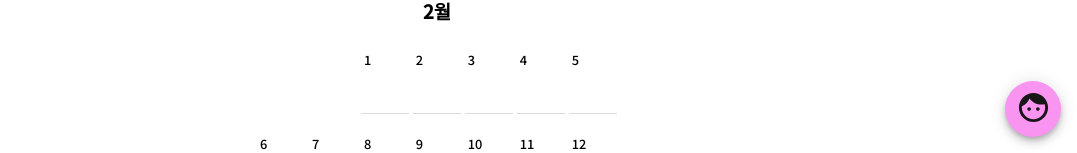
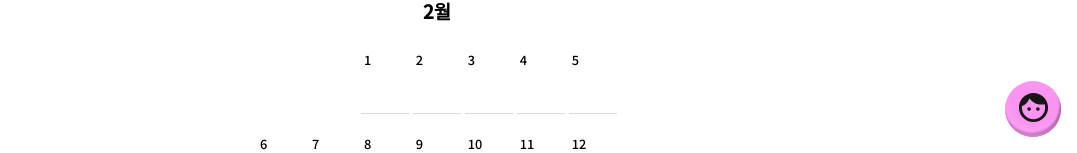
Before and after one commit to rkskekzzz/timong, a React (Create React App) app in the folder frontend/: page / in a window 1280 px wide. Shown: the part 647-800 px from the top of the page, without its empty margins (203-1280 px from the left). Built offline with nearby package versions, Linux system fonts and the light colour scheme.

Commit message:
Feat : Styling

```diff
--- a/frontend/src/Components/Header/Header.styled.ts
+++ b/frontend/src/Components/Header/Header.styled.ts
@@ -11,6 +11,7 @@ const Header = styled.div<{ isPinned: boolean; bgcolor: string }>`
   display: flex;
   box-shadow: rgb(0 0 0 / 20%) 0px 2px 4px -1px,
     rgb(0 0 0 / 14%) 0px 4px 5px 0px, rgb(0 0 0 / 12%) 0px 1px 10px 0px;
+
   background: ${(props) => props.bgcolor || '#f2f2f2'};
   ${(props) => {
     if (!props.isPinned)
--- a/frontend/src/Components/Switch/Switch.styled.ts
+++ b/frontend/src/Components/Switch/Switch.styled.ts
@@ -37,8 +37,8 @@ const SwitchSelected = styled.div<{ isChecked: boolean }>`
   border-radius: 50px;
   position: absolute;
   background: #f995f0b8;
-  box-shadow: inset 0px 2px 1px -1px #f995f0b8, inset 0px 1px 1px 0px #f995f0a8,
-    inset 0px 1px 3px 0px #f995f098;
+  box-shadow: inset 1px 4px 10px -5px #ff5bf0b8,
+    inset -1px 3px 2px 0px #5c0e55a8;
   ${(props) => {
     if (!props.isChecked)
       return `
--- a/frontend/src/Components/Users/Users.styled.tsx
+++ b/frontend/src/Components/Users/Users.styled.tsx
@@ -9,7 +9,7 @@ const Temp = styled.div<{ isShow: boolean }>`
   flex-direction: column-reverse;
 `;
 
-const DialButton = styled.button`
+const DialButton = styled.button<{ isShow: boolean }>`
   position: fixed;
   bottom: 16px;
   right: 16px;
@@ -18,8 +18,20 @@ const DialButton = styled.button`
   background: #f995f0;
   border-radius: 50%;
   border: 0px solid black;
-  box-shadow: 0px 3px 5px -1px rgb(0 0 0 / 20%),
-    0px 6px 10px 0px rgb(0 0 0 / 14%), 0px 1px 18px 0px rgb(0 0 0 / 12%);
+  ${(props) => {
+    if (!props.isShow)
+      return `
+      box-shadow: inset 1px -8px 10px -3px #ffb6f8b8,
+      inset -1px -4px 2px 0px #5c0e55a8;
+      transition: box-shadow 500ms ease-in-out 0ms;
+    `;
+    else
+      return `
+      box-shadow: inset 1px 8px 10px -5px #ffb6f8b8,
+      inset -1px 4px 2px 0px #5c0e55a8;
+      transition: box-shadow 500ms ease-in-out 0ms;
+      `;
+  }};
 `;
 
 const DialBox = styled.div<{ isShow: boolean }>`
@@ -138,8 +150,26 @@ const DialRowProfile = styled.button<{ isShow: boolean }>`
   }};
 `;
 
+const SelectedUserSpan = styled.span<{ bgcolor: string }>`
+  position: fixed;
+  height: calc(24px - 0.2rem);
+  margin: 16px 0;
+  bottom: 16px;
+  left: 16px;
+  background: ${(props) => `${props.bgcolor || '#000000'}bb`};
+  color: white;
+  border-radius: 50px;
+  font-size: 0.8rem;
+  padding: 0.1rem 0.7rem;
+  box-shadow: ${(props) => `inset 1px 8px 10px -5px ${
+    props.bgcolor || '#000000'
+  }b8,
+    inset -1px 4px 2px 0px ${props.bgcolor || '#000000'}a8`};
+`;
+
 const Styled = {
   Temp,
+  SelectedUserSpan,
   DialBox,
   DialRow,
   DialButton,
--- a/frontend/src/Components/Users/Users.tsx
+++ b/frontend/src/Components/Users/Users.tsx
@@ -6,6 +6,7 @@ import { globalSelectedUser } from '../../Interface/UserType';
 import Backdrop from '@mui/material/Backdrop';
 import ClickAwayListener from '@mui/material/ClickAwayListener';
 import DeleteForeverRoundedIcon from '@mui/icons-material/DeleteForeverRounded';
+import FaceRetouchingOffIcon from '@mui/icons-material/FaceRetouchingOff';
 import CloseRoundedIcon from '@mui/icons-material/CloseRounded';
 import FaceIcon from '@mui/icons-material/Face';
 import { UserContext } from 'src/App';
@@ -125,13 +126,17 @@ const Users = () => {
   useEffect(() => {
     globalSelectedUser.user = selectedUser;
     globalSelectedUser.valid = isChecked;
-    console.log(globalSelectedUser.user, globalSelectedUser.valid);
   }, [selectedUser, isChecked]);
 
   return (
     <>
       {selectedUser && (
-        <Switch isChecked={isChecked} handleToggle={handleToggle} />
+        <>
+          <Styled.SelectedUserSpan bgcolor={selectedUser.color}>
+            {selectedUser.name}
+          </Styled.SelectedUserSpan>
+          <Switch isChecked={isChecked} handleToggle={handleToggle} />
+        </>
       )}
       <Backdrop open={isShow} />
       <AddModal
@@ -142,12 +147,21 @@ const Users = () => {
       <ClickAwayListener onClickAway={handleClickAway}>
         <div>
           {selectedUser && (
-            <Styled.DialButton onClick={handleSelectedUser}>
-              <CloseRoundedIcon fontSize="large" sx={{ color: theme.icon }} />
+            <Styled.DialButton
+              isShow={selectedUser ? true : false}
+              onClick={handleSelectedUser}
+            >
+              <FaceRetouchingOffIcon
+                fontSize="large"
+                sx={{ color: theme.icon }}
+              />
             </Styled.DialButton>
           )}
           {!selectedUser && (
-            <Styled.DialButton onClick={handleDial}>
+            <Styled.DialButton
+              isShow={selectedUser ? true : false}
+              onClick={handleDial}
+            >
               <FaceIcon fontSize="large" sx={{ color: theme.icon }} />
             </Styled.DialButton>
           )}
--- a/frontend/src/Interface/initialState.ts
+++ b/frontend/src/Interface/initialState.ts
@@ -9,7 +9,7 @@ export const initialState: { users: User[]; calendar: Year } = {
   users: [
     {
       name: 'ycha',
-      color: 'red',
+      color: '#ff0000',
       schedule: [
         {
           valid: 'POSIBLE',
@@ -30,7 +30,7 @@ export const initialState: { users: User[]; calendar: Year } = {
     },
     {
       name: 'suhshin',
-      color: 'blue',
+      color: '#0000ff',
       schedule: [
         {
           valid: 'IMPOSIBLE',
```
